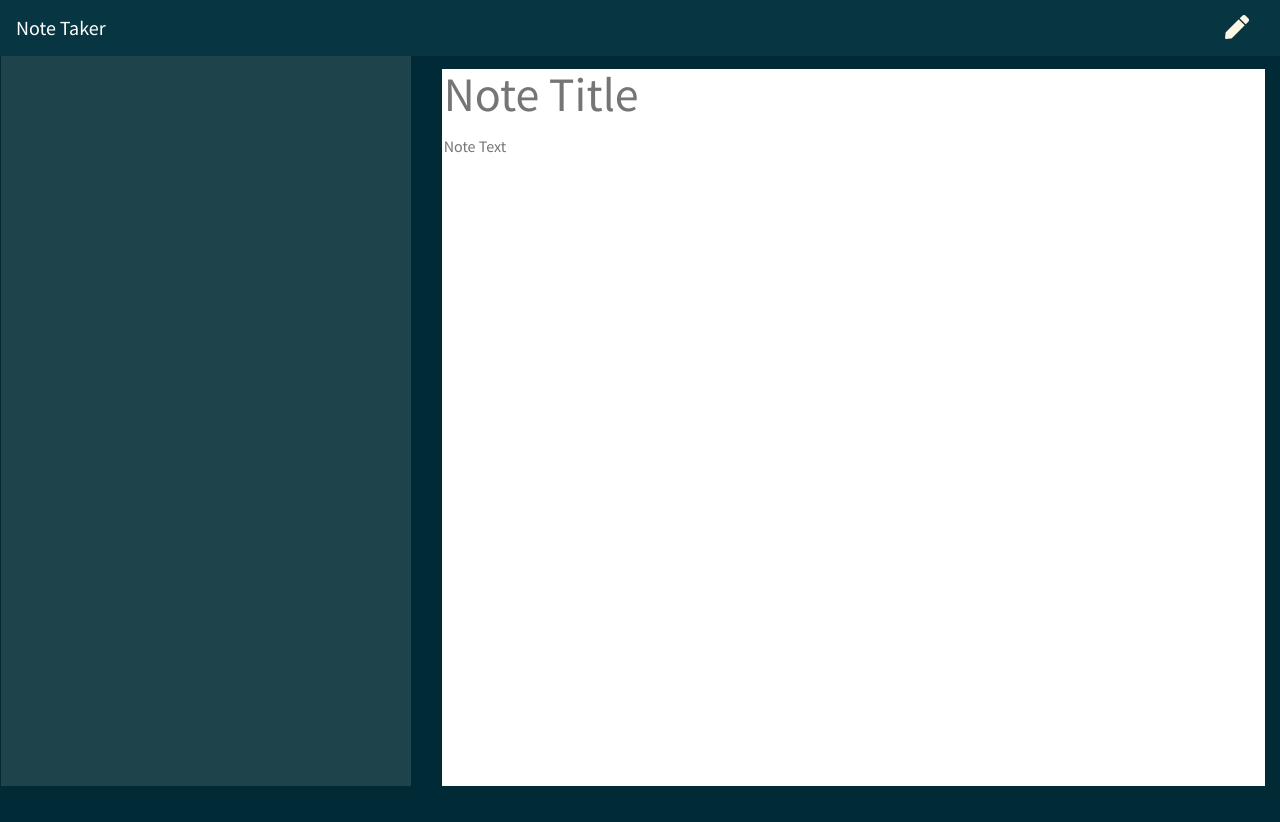
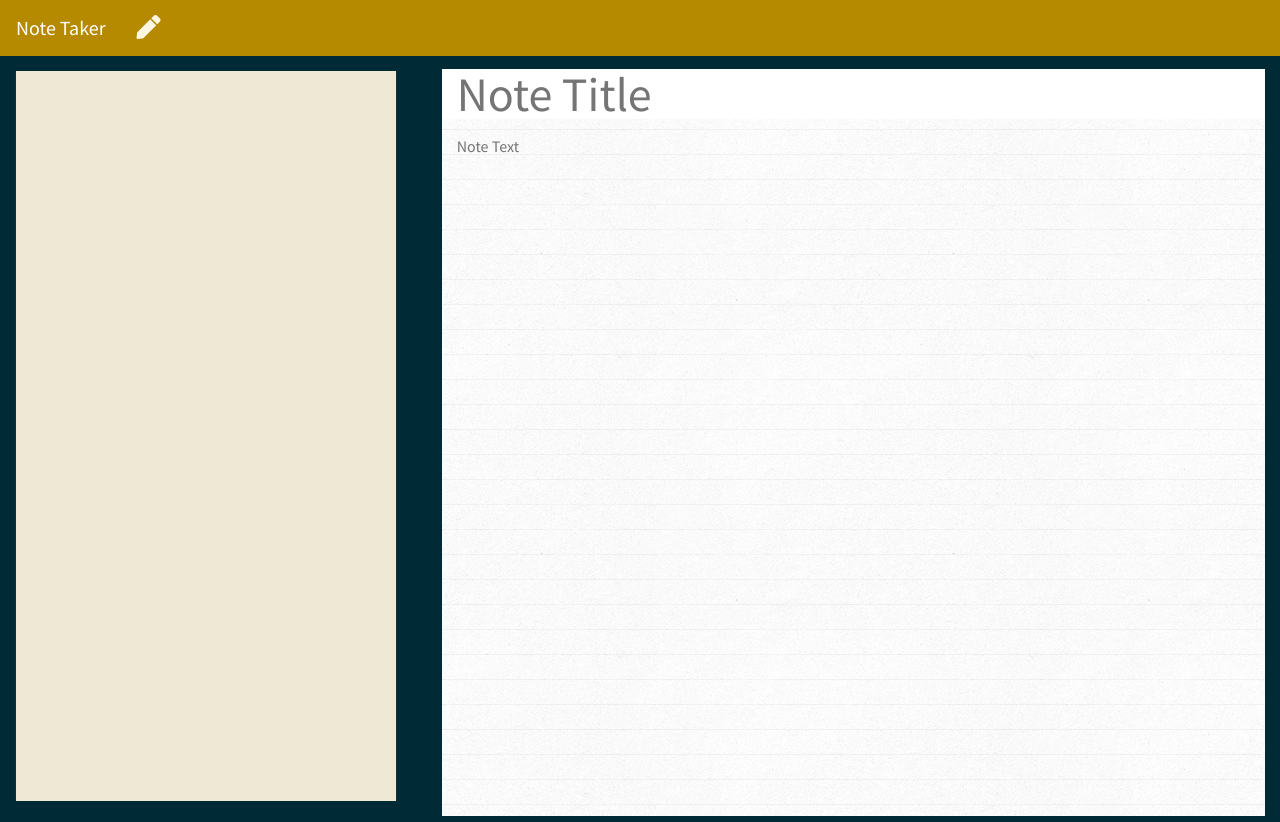
Before and after one commit to natemking/note_taker, a website: page public/notes.html in a window 1280 px wide. Before the commit the page ends 800 px from the top, so only its background shows below. Drawn offline with nearby package versions, Linux system fonts and the light colour scheme; no server answers.

Commit message:
Updated CSS styling on notes.html

```diff
--- a/public/assets/css/styles.css
+++ b/public/assets/css/styles.css
@@ -4,8 +4,13 @@ html, body {
   padding: 0;
 }
 
-.jumbotron {
+.jumbotron, .note-textarea {
   background-image: url('../images/linedpaper.png');
+}
+
+.card {
+  background-color: rgb(238,232,213);
+  margin: 15px;
 }
 
 .save-note {
@@ -20,7 +25,7 @@ html, body {
 }
 
 .note-textarea, .note-title {
-  color: #000000;
+  color: #4d4d4d;
   width: 100%;
   outline: none;
   border: none;
@@ -29,13 +34,14 @@ html, body {
 .note-textarea {
   resize: none;
   height: calc(100% - 63px);
-  padding-top: 15px;
+  padding: 15px;
 }
 
 .note-title {
   height: 50px;
   margin-top: 13px;
   font-size: 3rem;
+  padding: 0 15px 0 15px;
 }
 
 .note-title:read-only, .note-textarea:read-only {
--- a/public/notes.html
+++ b/public/notes.html
@@ -13,7 +13,7 @@
 </head>
 
 <body>
-  <nav class="navbar navbar-dark bg-dark">
+  <nav class="navbar navbar-expand-lg navbar-dark bg-primary">
     <a class="navbar-brand" href="/">Note Taker
     </a>
     <div class="icons">
```
Also changed, not shown: README.md.
